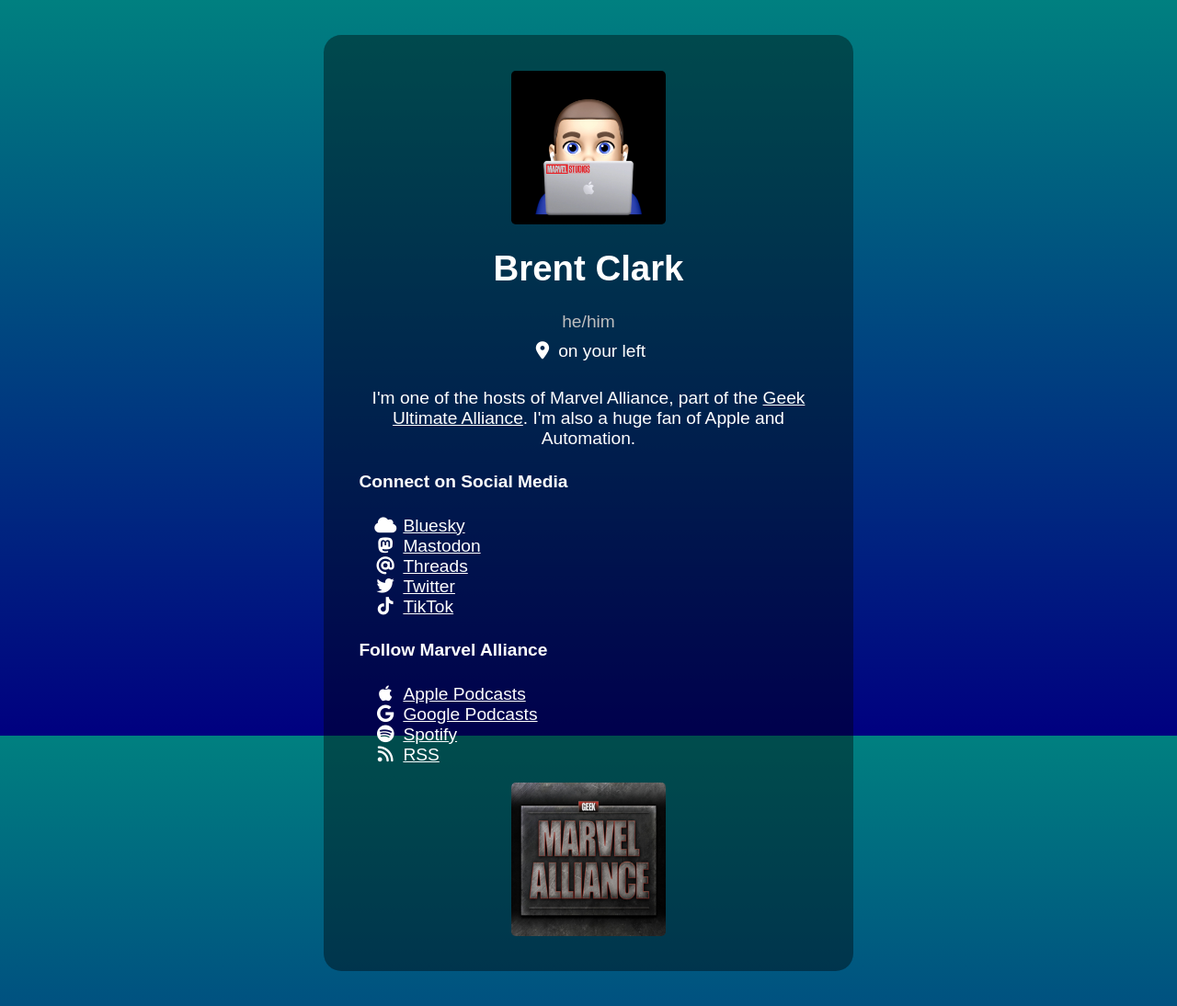
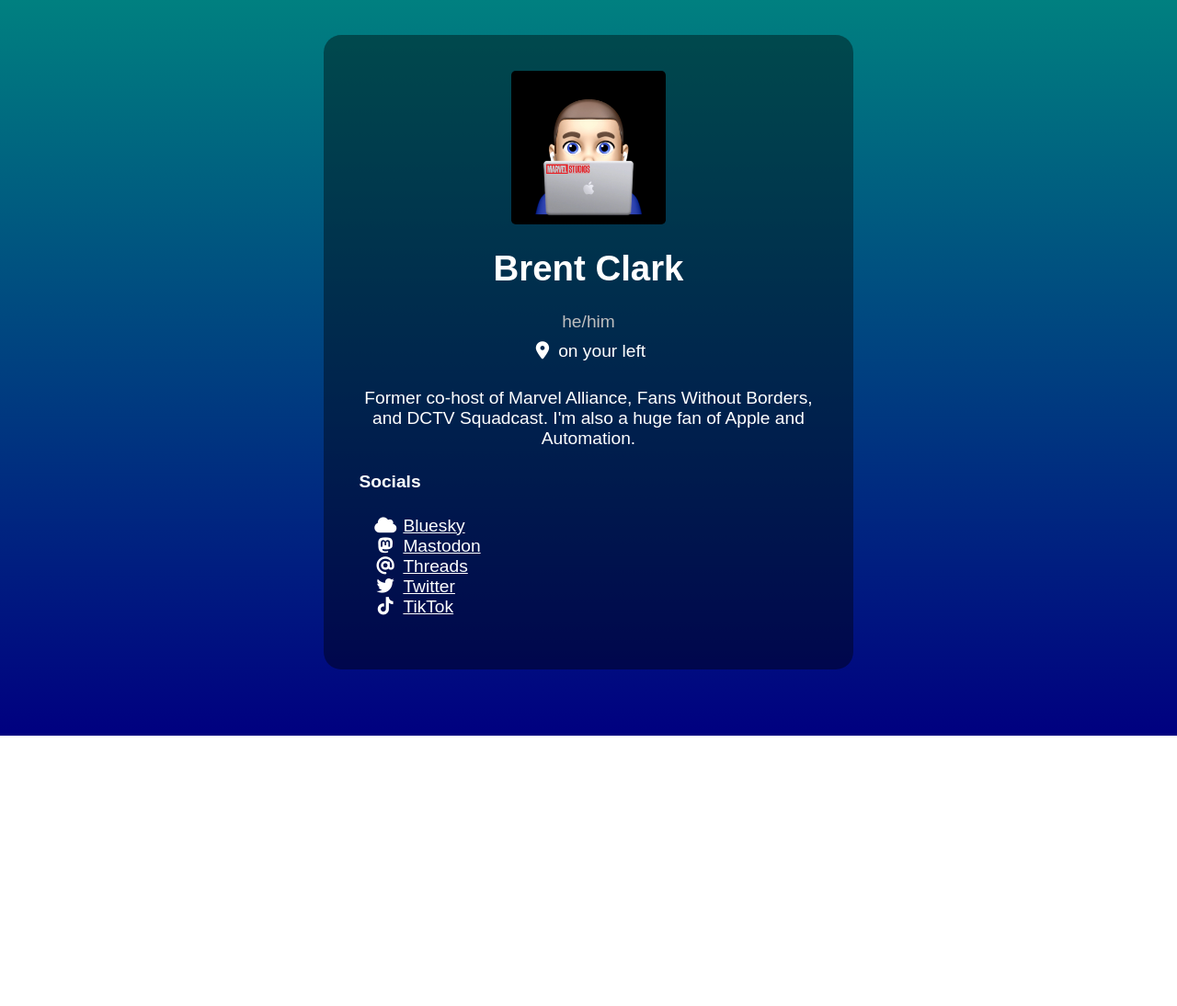
Before and after one commit to brentac/brentac.github.io, a plain HTML site: page index.html in a window 1280 px wide. Shown: the whole page at 92% size. After the commit the page ends 800 px from the top, so only its background shows below. Drawn offline with Linux system fonts and the light colour scheme.

Commit message:
Update index.html

```diff
--- a/index.html
+++ b/index.html
@@ -29,12 +29,12 @@
 	</div>
 	<div id="social" style="margin:auto; text-align:center;">
 	<p>
-		I'm one of the hosts of Marvel Alliance, part of the <a href="https://geekverse.ca/geek-ultimate-alliance/">Geek Ultimate Alliance</a>. I'm also a huge fan of Apple and Automation.
+		Former co-host of Marvel Alliance, Fans Without Borders, and DCTV Squadcast. I'm also a huge fan of Apple and Automation.
 	</p>
 	</div>
 	<div id="links" style="margin:auto; text-align:left;">
 	<h4>
-		Connect on Social Media
+		Socials
 	</h4>
 	<ul class="fa-ul">
 		<li>
@@ -53,26 +53,6 @@
 			<span class="fa-li"><i class="fa-brands fa-tiktok"></i></span><a rel="me" href="https://www.tiktok.com/@brentacprime/">TikTok</a>
 		</li>
 	</ul>
-
-	<h4>
-		Follow Marvel Alliance
-	</h4>
-
-	<ul class="fa-ul">
-		<li>
-			<span class="fa-li"><i class="fa-brands fa-apple"></i></span><a rel="me" href="https://podcasts.apple.com/us/podcast/marvel-alliance/id1570088018">Apple Podcasts</a>
-		</li>
-		<li>
-			<span class="fa-li"><i class="fa-brands fa-google"></i></span><a rel="me" href="https://podcasts.google.com/search/Marvel%20alliance">Google Podcasts</a>
-		</li>
-		<li>
-		   	<span class="fa-li"><i class="fa-brands fa-spotify"></i></span><a rel="me" href="https://open.spotify.com/show/5oviMNGcrB3C4uBna6i31n?si=oyuUu6VuRim5PwDgLS3lBg">Spotify</a>
-		</li>
-		<li>
-			<span class="fa-li"><i class="fa-solid fa-rss"></i></span><a rel="me" href="https://www.spreaker.com/show/4914935/episodes/feed">RSS</a>
-		</li>
-	</ul>
-	<img alt="Marvel Alliance" id="podcast-picture" src="images/marvelalliance.png">
   </div>
 </main>
 </body>
```
